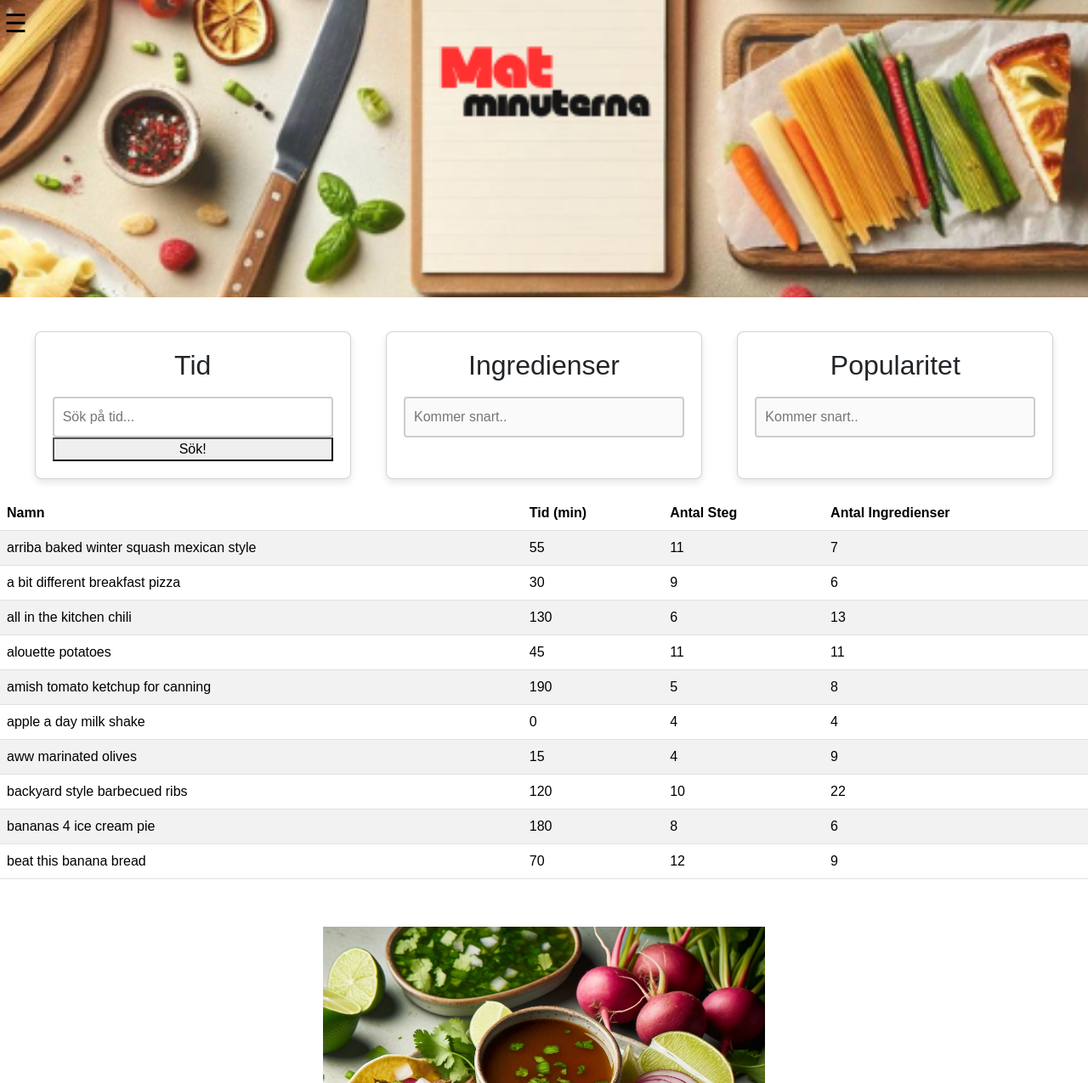
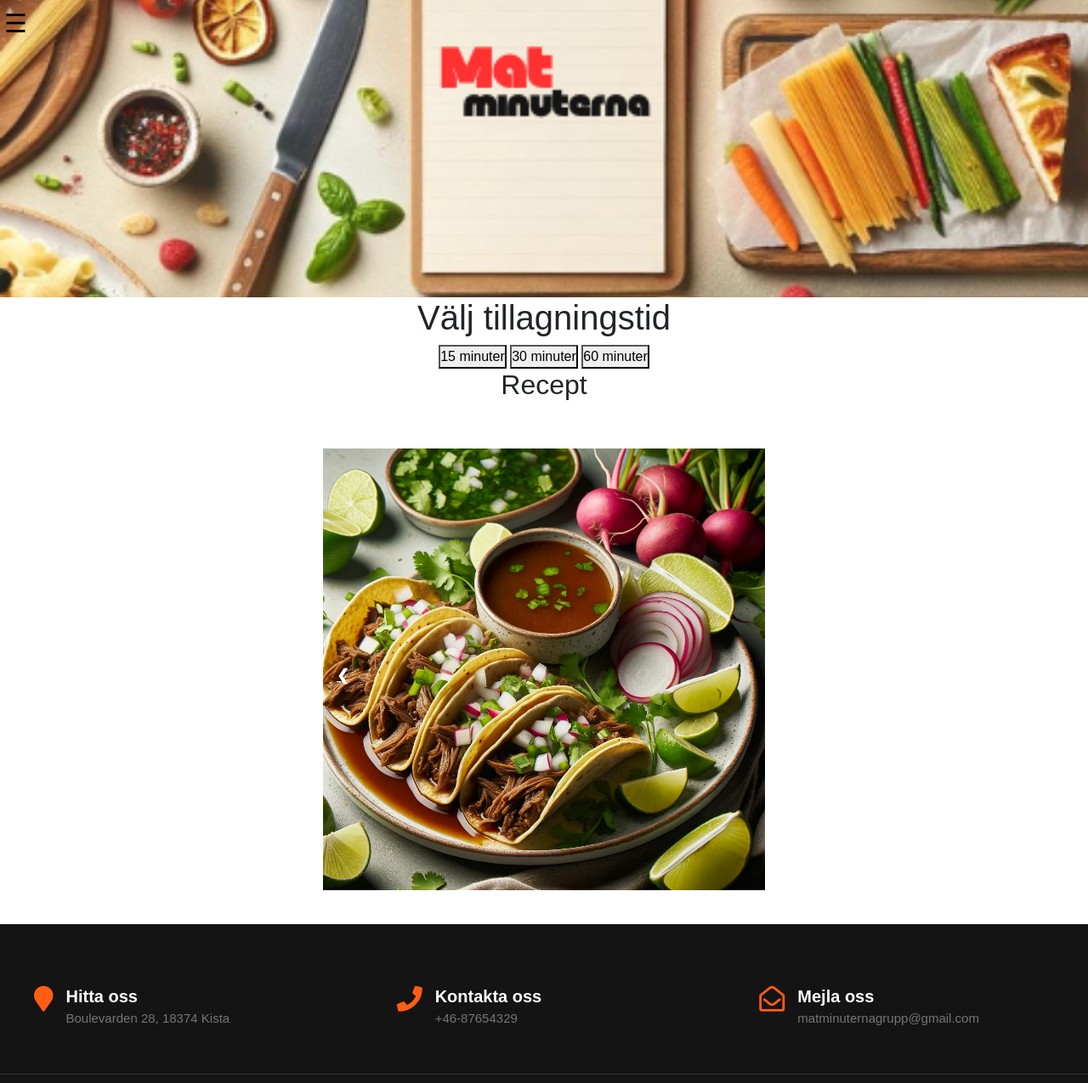
Before and after one commit to PetarNikolicc/Agil, a Flask app: page / in a window 1280 px wide. Shown: the top 1275 px of the page at 85% size. Run offline with Flask 3, Linux system fonts and the light colour scheme; parts of the project's set-up code (start-up, migrations or seed data) failed here and were passed over.

Commit message:
uppdaterat sidan så att man nu har tre stycken knappar man kan klicka på för att få upp recepten för x minuter

```diff
--- a/app.py
+++ b/app.py
@@ -1,4 +1,4 @@
-from flask import Flask, render_template, render_template, request, redirect, url_for
+from flask import Flask, render_template, render_template, request, redirect, url_for, jsonify
 import sqlite3
 from flask_sqlalchemy import SQLAlchemy
 from sqlalchemy import Column, Integer, String, Text
@@ -39,7 +39,27 @@
         db.session.add(recipe)
     db.session.commit()
 
+def get_recipes_by_time(max_time):
+    conn = sqlite3.connect('recipes.db')
+    cursor = conn.cursor()
+    cursor.execute("SELECT * FROM recipes WHERE cooking_time <= ?", (max_time,))
+    recipes = cursor.fetchall()
+    conn.close()
+    return recipes
+
+
+
 @app.route("/")
 def homepage():
     recipes = Recipes.query.all()
     return render_template("index.html", recipes=recipes)
+
+
+@app.route('/filter', methods=['GET'])
+def filter_recipes():
+    max_time = request.args.get('time')
+    recipes = get_recipes_by_time(max_time)
+    return jsonify(recipes)
+
+if __name__ == '__main__':
+    app.run(debug=True)
--- a/data2.csv
+++ /dev/null
@@ -1,11 +0,0 @@
-,name,id,minutes,n_steps,steps,ingredients,n_ingredients
-0,arriba   baked winter squash mexican style,137739,55,11,"['make a choice and proceed with recipe', 'depending on size of squash , cut into half or fourths', 'remove seeds', 'for spicy squash , drizzle olive oil or melted butter over each cut squash piece', 'season with mexican seasoning mix ii', 'for sweet squash , drizzle melted honey , butter , grated piloncillo over each cut squash piece', 'season with sweet mexican spice mix', 'bake at 350 degrees , again depending on size , for 40 minutes up to an hour , until a fork can easily pierce the skin', 'be careful not to burn the squash especially if you opt to use sugar or butter', 'if you feel more comfortable , cover the squash with aluminum foil the first half hour , give or take , of baking', 'if desired , season with salt']","['winter squash', 'mexican seasoning', 'mixed spice', 'honey', 'butter', 'olive oil', 'salt']",7
-1,a bit different  breakfast pizza,31490,30,9,"['preheat oven to 425 degrees f', 'press dough into the bottom and sides of a 12 inch pizza pan', 'bake for 5 minutes until set but not browned', 'cut sausage into small pieces', 'whisk eggs and milk in a bowl until frothy', 'spoon sausage over baked crust and sprinkle with cheese', 'pour egg mixture slowly over sausage and cheese', 's& p to taste', 'bake 15-20 minutes or until eggs are set and crust is brown']","['prepared pizza crust', 'sausage patty', 'eggs', 'milk', 'salt and pepper', 'cheese']",6
-2,all in the kitchen  chili,112140,130,6,"['brown ground beef in large pot', 'add chopped onions to ground beef when almost brown and sautee until wilted', 'add all other ingredients', 'add kidney beans if you like beans in your chili', 'cook in slow cooker on high for 2-3 hours or 6-8 hours on low', 'serve with cold clean lettuce and shredded cheese']","['ground beef', 'yellow onions', 'diced tomatoes', 'tomato paste', 'tomato soup', 'rotel tomatoes', 'kidney beans', 'water', 'chili powder', 'ground cumin', 'salt', 'lettuce', 'cheddar cheese']",13
-3,alouette  potatoes,59389,45,11,"['place potatoes in a large pot of lightly salted water and bring to a gentle boil', 'cook until potatoes are just tender', 'drain', 'place potatoes in a large bowl and add all ingredients except the""alouette""', 'mix well and transfer to a buttered 8x8 inch glass baking dish with 2 inch sides', 'press the potatoes with a spatula to make top as flat as possible', 'set aside for 2 hours at room temperature', 'preheat oven to 350^f', 'spread""alouette"" evenly over potatoes and bake 15 minutes', 'divide between plates', 'garnish with finely diced red and yellow bell peppers']","['spreadable cheese with garlic and herbs', 'new potatoes', 'shallots', 'parsley', 'tarragon', 'olive oil', 'red wine vinegar', 'salt', 'pepper', 'red bell pepper', 'yellow bell pepper']",11
-4,amish  tomato ketchup  for canning,44061,190,5,"['mix all ingredients& boil for 2 1 / 2 hours , or until thick', 'pour into jars', ""i use'old' glass ketchup bottles"", ""it is not necessary for these to'seal"", ""'my amish mother-in-law has been making this her entire life , and has never used a'sealed' jar for this recipe , and it's always been great !""]","['tomato juice', 'apple cider vinegar', 'sugar', 'salt', 'pepper', 'clove oil', 'cinnamon oil', 'dry mustard']",8
-5,apple a day  milk shake,5289,0,4,"['combine ingredients in blender', 'cover and blend until smooth', 'sprinkle with ground cinnamon', 'makes about 2 cups']","['milk', 'vanilla ice cream', 'frozen apple juice concentrate', 'apple']",4
-6,aww  marinated olives,25274,15,4,"['toast the fennel seeds and lightly crush them', 'place all the ingredients in a bowl , stir well', 'cover and leave to marinate', 'keep refrigerated and use within 1 to 2 days']","['fennel seeds', 'green olives', 'ripe olives', 'garlic', 'peppercorn', 'orange rind', 'orange juice', 'red chile', 'extra virgin olive oil']",9
-7,backyard style  barbecued ribs,67888,120,10,"['in a medium saucepan combine all the ingredients for sauce#1 , bring to a full rolling boil , reduce heat to medium low and simmer for 1 hour , stirring often', 'rub the ribs with soy sauce , garlic , ginger , chili powder , pepper , salt and chopped cilantro , both sides !', 'wrap ribs in heavy duty foil', 'let stand 1 hour', 'preheat oven to 350 degrees', 'place ribs in oven for 1 hour , turning once after 30 minutes', '3 times during cooking the ribs open foil wrap and drizzle ribs with sauce#1', 'place all the ingredients for sauce#2 in a glass or plastic bowl , whisk well and set aside', 'remove ribs from oven and place on serving platter', 'offer both sauces at table to drizzle over ribs']","['pork spareribs', 'soy sauce', 'fresh garlic', 'fresh ginger', 'chili powder', 'fresh coarse ground black pepper', 'salt', 'fresh cilantro leaves', 'tomato sauce', 'brown sugar', 'yellow onion', 'white vinegar', 'honey', 'a.1. original sauce', 'liquid smoke', 'cracked black pepper', 'cumin', 'dry mustard', 'cinnamon sticks', 'orange, juice of', 'mirin', 'water']",22
-8,bananas 4 ice cream  pie,70971,180,8,"['crumble cookies into a 9-inch pie plate , or cake pan', 'pat down to form an even layer', 'drizzle 1 cup of chocolate topping evenly over the cookies with a small spoon', 'scoop the vanilla ice cream on top of the chocolate and smooth down', 'cover with half of the sliced bananas', 'top with strawberry ice cream', 'cover and freeze until firm', 'before serving , top with 1 / 4 cup chocolate topping , whipped cream , and sliced bananas']","['chocolate sandwich style cookies', 'chocolate syrup', 'vanilla ice cream', 'bananas', 'strawberry ice cream', 'whipped cream']",6
-9,beat this  banana bread,75452,70,12,"['preheat oven to 350 degrees', 'butter two 9x5"" loaf pans', 'cream the sugar and the butter until light and whipped', 'add the bananas , eggs , lemon juice , orange rind', 'beat until blended uniformly', 'be patient , and beat until the banana lumps are gone', 'sift the dry ingredients together', 'fold lightly and thoroughly into the banana mixture', 'pour the batter into prepared loaf pans', 'bake for 45 to 55 minutes , until the loaves are firm in the middle and the edges begin to pull away from the pans', 'cool the loaves on racks for 30 minutes before removing from the pans', 'freezes well']","['sugar', 'unsalted butter', 'bananas', 'eggs', 'fresh lemon juice', 'orange rind', 'cake flour', 'baking soda', 'salt']",9
--- a/static/style.css
+++ b/static/style.css
@@ -13,7 +13,7 @@
     padding-top: 100px;
 }
 .hero {
-  background-image: url("static/images/Matminuterna(1).png");
+  background-image: url("/static/images/Matminuterna.png");
   background-size: cover;
   background-position: center;
   justify-content: center;
--- a/templates/base.html
+++ b/templates/base.html
@@ -13,7 +13,21 @@
     <link rel="stylesheet" href="/static/footerstyle.css">
     <link rel="stylesheet" href="/static/karusell.css">
 
-
+    <script>
+        function fetchRecipes(time) {
+            fetch(`/filter?time=${time}`)
+                .then(response => response.json())
+                .then(data => {
+                    let recipesList = document.getElementById('recipes-list');
+                    recipesList.innerHTML = '';
+                    data.forEach(recipe => {
+                        let li = document.createElement('li');
+                        li.textContent = `${recipe[1]} - ${recipe[2]} minuter`;
+                        recipesList.appendChild(li);
+                    });
+                });
+        }
+    </script>
 </head>
 <body>
     {% include "navbar.html" %}
--- a/templates/footer.html
+++ b/templates/footer.html
@@ -36,7 +36,7 @@
                 <div class="col-xl-4 col-lg-4 mb-50">
                     <div class="footer-widget">
                         <div class="footer-logo">
-                            <a href=""><img src="/static/Matminuterna151414.png" class="img-fluid" alt="logo"></a>
+                            <a href=""><img src="/static/images/Matminuterna151414.png" class="img-fluid" alt="logo"></a>
                         </div>
                         <div class="footer-text">
                             <p>Upptäck vår receptportal, där tiden är viktigaste ingrediensen! Med vårt digitala verktyg kan du snabbt hitta och skapa läckra måltider på nolltid.</p>
--- a/templates/index.html
+++ b/templates/index.html
@@ -7,28 +7,18 @@
 {% endblock %}
 
 {% block content %}
+<div style="text-align:center;">
+    <h1>Välj tillagningstid</h1>
+    <button onclick="fetchRecipes(15)">15 minuter</button>
+    <button onclick="fetchRecipes(30)">30 minuter</button>
+    <button onclick="fetchRecipes(60)">60 minuter</button>
 
-<form method="get" class="card-container">
-    <div class="card">
-        <h2>Tid</h2>
-        <input type="text" name="minutes" placeholder="Sök på tid..." id="search-tid">
-        <button class="cardsbutton" type="submit">Sök!</button>
-    </div>
-
-
-
-
-    <div class="card">
-        <h2>Ingredienser</h2>
-        <input type="text" placeholder="Kommer snart.." id="search-ingredients" disabled>
-    </div>
-    <div class="card">
-        <h2>Popularitet</h2>
-        <input type="text" placeholder="Kommer snart.." id="search-popularity" disabled>
-    </div>
-</form>
-
-<table class="table table-striped table-hover">
+    <h2>Recept</h2>
+    <ul id="recipes-list">
+        <!-- Resultat -->
+    </ul>
+</div>
+<!-- <table class="table table-striped table-hover">
     <thead class="mytable">
         <tr>
             <th>
@@ -59,6 +49,6 @@
 
         </tr>
     </thead>
-</table>
+</table> -->
 
 {% endblock %}
```
Also changed, not shown: Database.db (deleted), recipes.db (added), static/Matminuterna151414.png (deleted), static/images/Aloo-gobi-foto-Nurlan-Emir-Mathem-800x800.jpg (deleted), static/images/Citronmarinerad-lax.avif (deleted), static/images/Grillad-flankstek-med-chimichurrisas.png (deleted), static/images/Klassisk_lasagne_med_gronsallad-foto-sanna-livijn-wexell-1500.jpg (deleted), static/images/Matminuterna.png (renamed from static/images/Matminuterna(1).png), static/images/Pepparkyckling.jpg (deleted), static/images/ingredients.jpg (deleted), static/images/kyckling i ugn.jpg (deleted), static/images/kycklingpasta-med-soltorkade-tomater_1580.avif (deleted).
